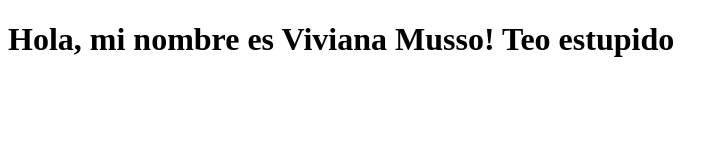
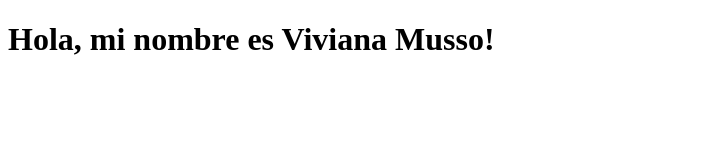
Before and after one commit to vivi70758/productos, a plain HTML site: page index.html in a window 1280 px wide. Shown: the whole page, without its empty margins (0-728 px from the left). Drawn offline with Linux system fonts and the light colour scheme.

Commit message:
cambio frase

```diff
--- a/index.html
+++ b/index.html
@@ -4,6 +4,6 @@
 <title>Mi primer proyecto HTML</title>
 </head>
 <body>
-<h1>Hola, mi nombre es Viviana Musso! Teo estupido</h1>
+<h1>Hola, mi nombre es Viviana Musso! </h1>
 </body>
 </html>
```
